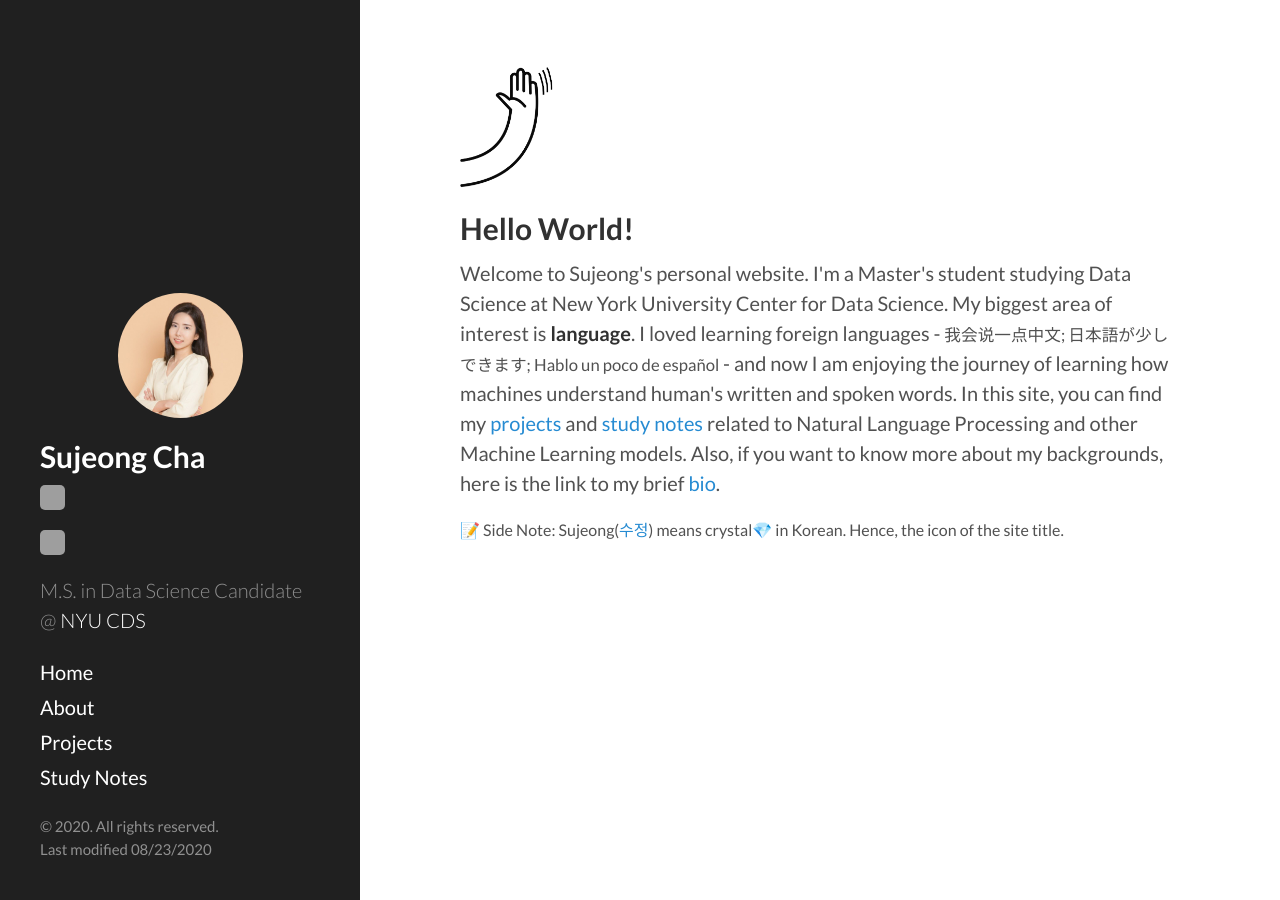
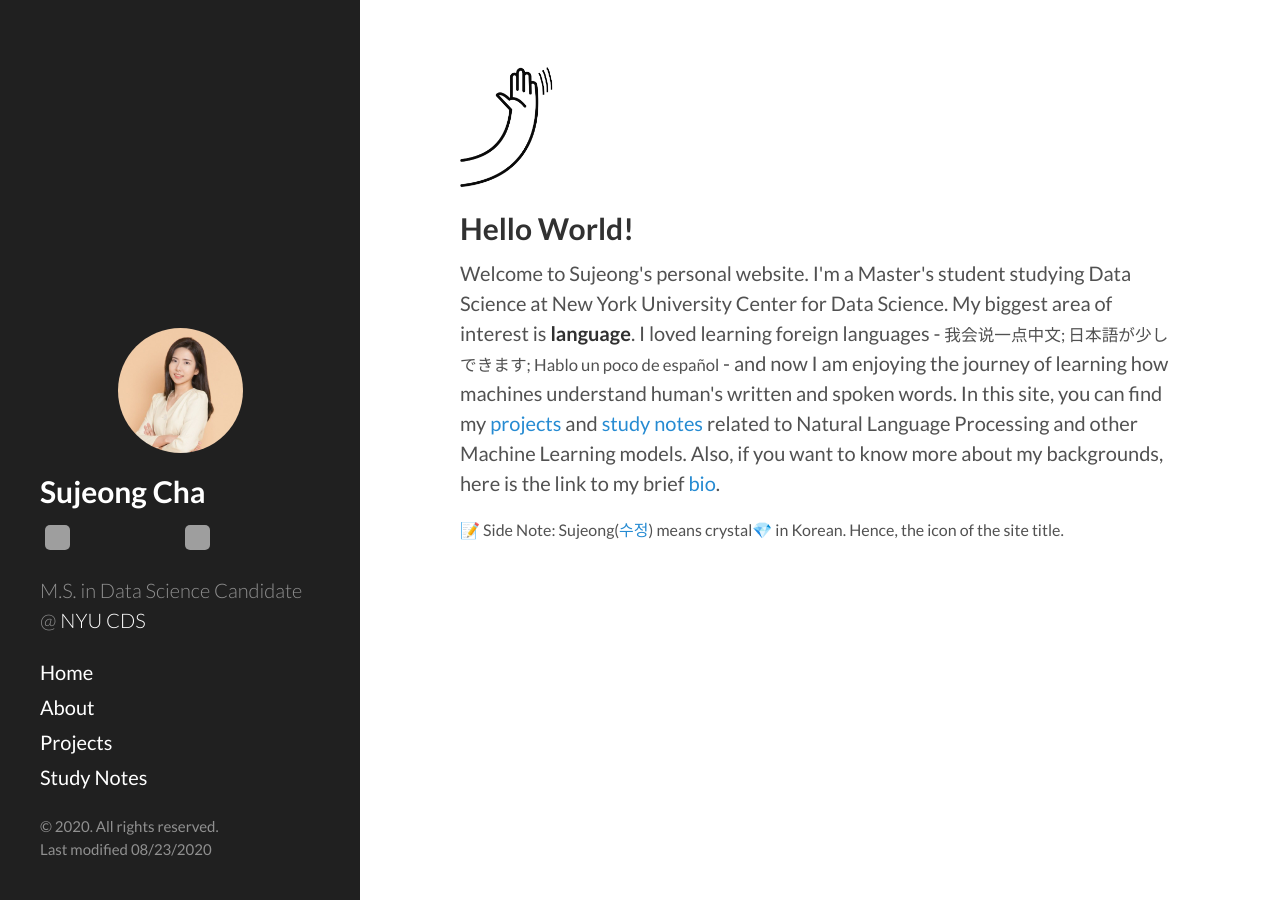
Before and after one commit to sujeongcha/sujeongcha.github.io, a Jekyll site: the page built from index.html, in a window 1280 px wide. Built offline with Jekyll 4.4.1, drawn with Linux system fonts in a browser that asks for light colours; the list of posts is cut into pages by our own code; grey boxes are pictures that could not be loaded.

Commit message:
Update hyde.css

```diff
--- a/public/css/hyde.css
+++ b/public/css/hyde.css
@@ -74,6 +74,20 @@ html {
 .sidebar a {
   color: #fff;
 }
+
+/* Sidebar logos */
+.column_logo {
+  float: left;
+  width: 50%;
+  padding: 5px;
+}
+
+.row::after{
+  content:"";
+  clear: both;
+  display: table;
+}
+
 
 /* About section */
 .sidebar-about h1 {
```
